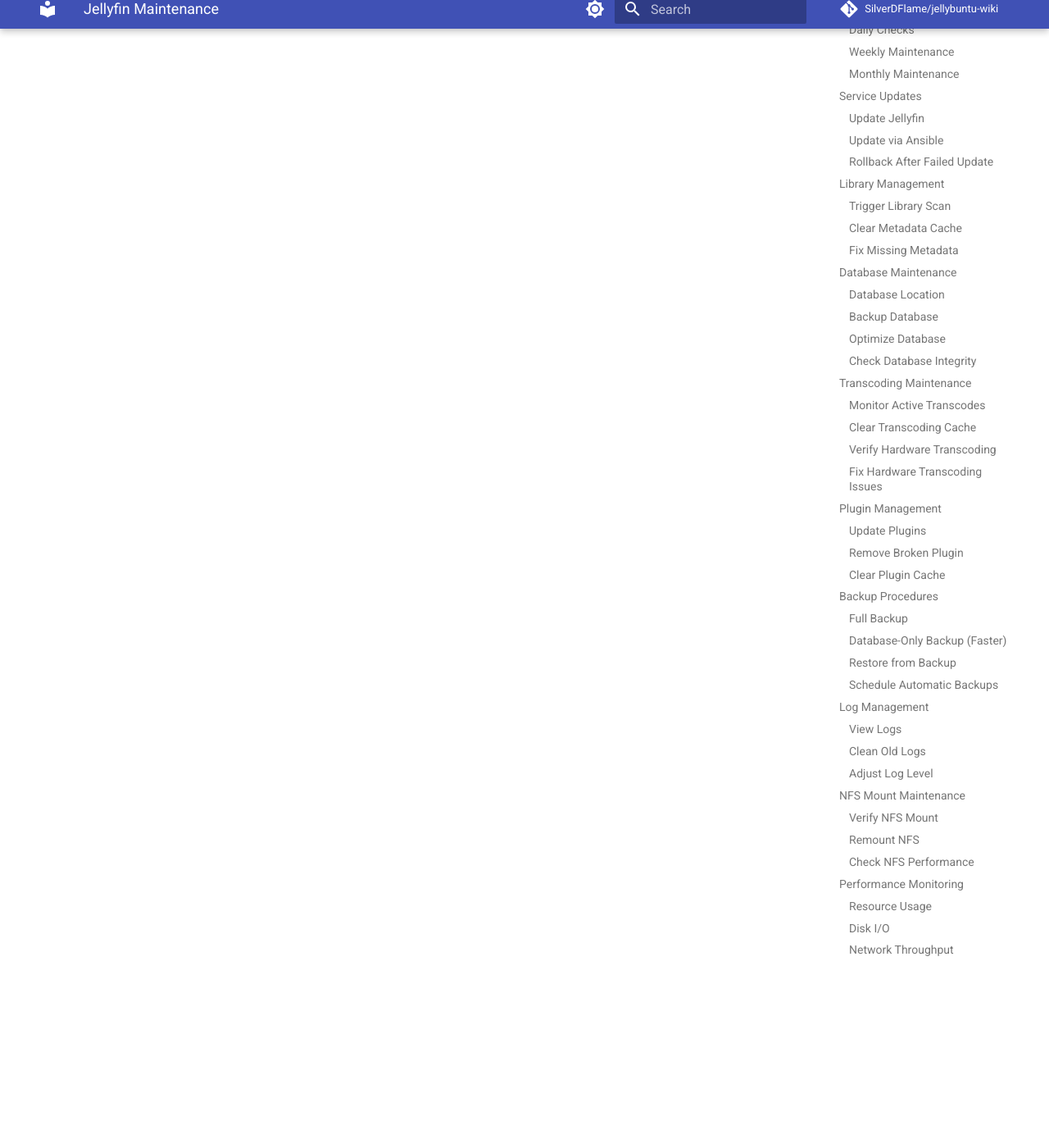
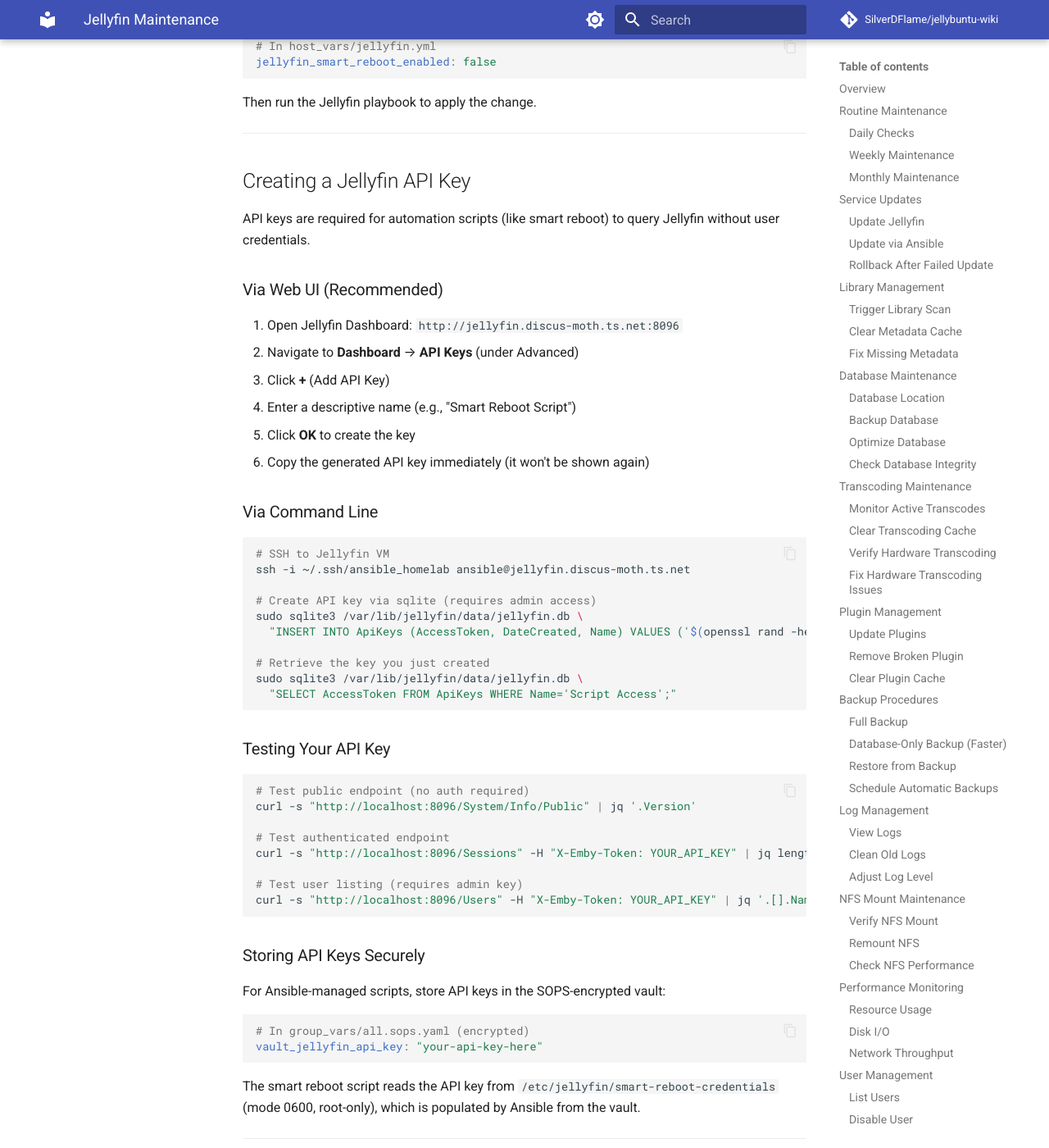
Before and after one commit to SilverDFlame/jellybuntu-wiki, an MkDocs documentation site: the page built from docs/maintenance/jellyfin-maintenance.md, in a window 1280 px wide and 1400 px high, scrolled down 12270 px. Shown: the whole window at 82% size. Built offline with MkDocs 1.6.1 and Material for MkDocs 9.7.7, drawn with Linux system fonts in a browser that asks for light colours; comment, search, counter and statistics services are not loaded; some of the changed text lies outside the part shown.

Commit message:
docs: Add smart reboot and LANCache NFS documentation
- Add Jellyfin smart reboot feature documentation
- Add Jellyfin API key creation guide
- Add LANCache NFS local IP performance notes to networking guide

Follow-up documentation for PRs #46 and #47.

Co-Authored-By: Claude Opus 4.5 <noreply@anthropic.com>

````diff
--- a/docs/maintenance/jellyfin-maintenance.md
+++ b/docs/maintenance/jellyfin-maintenance.md
@@ -500,6 +500,147 @@ curl -X POST "http://localhost:8096/Users/<USER_ID>/Policy" \
 2. Click "Password" tab
 3. Set new password or enable "Easy Pin"
 
+## Smart Reboot Feature
+
+The Jellyfin VM includes an automatic reboot feature that safely restarts the system after driver updates (e.g., NVIDIA) without interrupting active viewers.
+
+### How It Works
+
+The smart reboot script checks three conditions before rebooting:
+
+1. **Reboot Required**: Either `/var/run/reboot-required` exists OR NVIDIA driver/library mismatch detected
+2. **Time Window**: Current time is within the configured window (default: 3-5 AM)
+3. **No Active Playback**: Jellyfin API reports no active streaming sessions
+
+If all conditions pass, the system reboots automatically. Otherwise, it retries on the next timer check (every 30 minutes during the window).
+
+### Configuration Variables
+
+| Variable | Default | Description |
+|----------|---------|-------------|
+| `jellyfin_smart_reboot_enabled` | `true` | Enable/disable the feature |
+| `jellyfin_smart_reboot_window_start` | `3` | Start hour (24h format) |
+| `jellyfin_smart_reboot_window_end` | `5` | End hour (24h format) |
+| `jellyfin_smart_reboot_url` | `http://localhost:8096` | Jellyfin API URL |
+
+### Monitoring Smart Reboot
+
+```bash
+# Check timer status
+sudo systemctl status jellyfin-smart-reboot.timer
+
+# View recent reboot check logs
+sudo journalctl -u jellyfin-smart-reboot -n 50
+
+# Check next scheduled run
+sudo systemctl list-timers jellyfin-smart-reboot.timer
+
+# Manual test run (won't reboot outside time window)
+sudo /usr/local/bin/jellyfin-smart-reboot.sh
+```
+
+### Troubleshooting Smart Reboot
+
+**Script not running**:
+
+```bash
+# Check timer is enabled
+sudo systemctl is-enabled jellyfin-smart-reboot.timer
+
+# Enable if needed
+sudo systemctl enable --now jellyfin-smart-reboot.timer
+```
+
+**API authentication failures**:
+
+```bash
+# Check credentials file exists and has correct permissions
+sudo ls -la /etc/jellyfin/smart-reboot-credentials
+
+# Verify API key is set
+sudo cat /etc/jellyfin/smart-reboot-credentials
+
+# Test API key manually
+curl -s "http://localhost:8096/Sessions" -H "X-Emby-Token: YOUR_API_KEY" | jq length
+```
+
+**NVIDIA driver mismatch not detected**:
+
+```bash
+# Check NVIDIA driver status
+nvidia-smi
+
+# If you see "Driver/library version mismatch", reboot is needed
+# The script detects this automatically
+```
+
+### Disabling Smart Reboot
+
+To disable the feature via Ansible:
+
+```yaml
+# In host_vars/jellyfin.yml
+jellyfin_smart_reboot_enabled: false
+```
+
+Then run the Jellyfin playbook to apply the change.
+
+---
+
+## Creating a Jellyfin API Key
+
+API keys are required for automation scripts (like smart reboot) to query Jellyfin without user credentials.
+
+### Via Web UI (Recommended)
+
+1. Open Jellyfin Dashboard: `http://jellyfin.discus-moth.ts.net:8096`
+2. Navigate to **Dashboard** → **API Keys** (under Advanced)
+3. Click **+** (Add API Key)
+4. Enter a descriptive name (e.g., "Smart Reboot Script")
+5. Click **OK** to create the key
+6. Copy the generated API key immediately (it won't be shown again)
+
+### Via Command Line
+
+```bash
+# SSH to Jellyfin VM
+ssh -i ~/.ssh/ansible_homelab ansible@jellyfin.discus-moth.ts.net
+
+# Create API key via sqlite (requires admin access)
+sudo sqlite3 /var/lib/jellyfin/data/jellyfin.db \
+  "INSERT INTO ApiKeys (AccessToken, DateCreated, Name) VALUES ('$(openssl rand -hex 32)', datetime('now'), 'Script Access');"
+
+# Retrieve the key you just created
+sudo sqlite3 /var/lib/jellyfin/data/jellyfin.db \
+  "SELECT AccessToken FROM ApiKeys WHERE Name='Script Access';"
+```
+
+### Testing Your API Key
+
+```bash
+# Test public endpoint (no auth required)
+curl -s "http://localhost:8096/System/Info/Public" | jq '.Version'
+
+# Test authenticated endpoint
+curl -s "http://localhost:8096/Sessions" -H "X-Emby-Token: YOUR_API_KEY" | jq length
+
+# Test user listing (requires admin key)
+curl -s "http://localhost:8096/Users" -H "X-Emby-Token: YOUR_API_KEY" | jq '.[].Name'
+```
+
+### Storing API Keys Securely
+
+For Ansible-managed scripts, store API keys in the SOPS-encrypted vault:
+
+```yaml
+# In group_vars/all.sops.yaml (encrypted)
+vault_jellyfin_api_key: "your-api-key-here"
+```
+
+The smart reboot script reads the API key from `/etc/jellyfin/smart-reboot-credentials` (mode 0600, root-only), which is populated by Ansible from the vault.
+
+---
+
 ## Troubleshooting Common Issues
 
 ### Service Won't Start
````
Also changed, not shown: docs/configuration/networking.md (+32 -0 lines).
